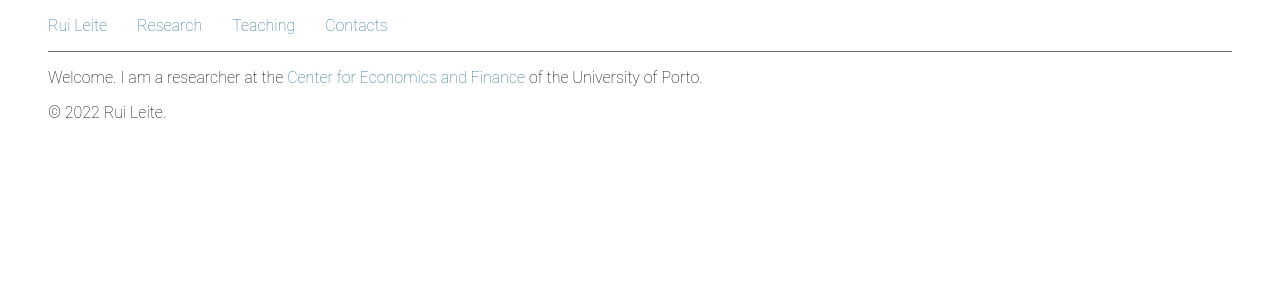
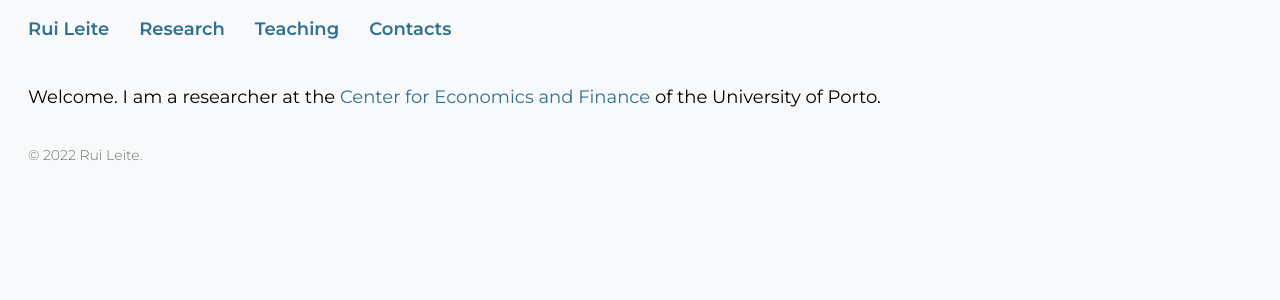
Before and after one commit to rmleite/rmleite.github.io, a Jekyll site: the page built from index.md, in a window 1280 px wide. Shown: the top 300 px of the page. Built offline with Jekyll 4.4.1, drawn with Linux system fonts in a browser that asks for light colours.

Commit message:
Update main.css

```diff
--- a/assets/css/main.css
+++ b/assets/css/main.css
@@ -1,11 +1,15 @@
+@import url('https://fonts.googleapis.com/css2?family=Montserrat:wght@300;400;600&display=swap');
+
 body {
-  font-family: 'Roboto'; font-size: 16px; font-weight: 200;
-  padding-left: 40px;
-  padding-right: 40px;
+  background-color: #F7F9FB;
+  padding-left: 20px;
+  padding-right: 20px;
+  font-family: 'Montserrat', serif; font-size: 18px; font-weight: 400;
 }
 
 h1, h2, h3 {
   color: #687864;
+  font-weight: 600;
 }
 
 a {
@@ -13,16 +17,30 @@ a {
   text-decoration: none;
 }
 
-nav ul {
+.topnav {
+  font-weight: 600;
+}
+
+.topnav a:hover {
+  text-decoration: underline 2px;
+}
+
+.topnav nav ul {
   display: flex;
   list-style: none;
   padding-left: 0px;
 }
 
-nav ul li {
+.topnav nav ul li {
   padding-right: 30px;
 }
 
-.topnav {
-  border-bottom: 1px solid #687864;
+.content {
+  padding-top: 10px;
+  padding-bottom: 20px;
 }
+
+.footer {
+  color: #687864;
+  font-size: 14px; font-weight: 300;
+}
```
